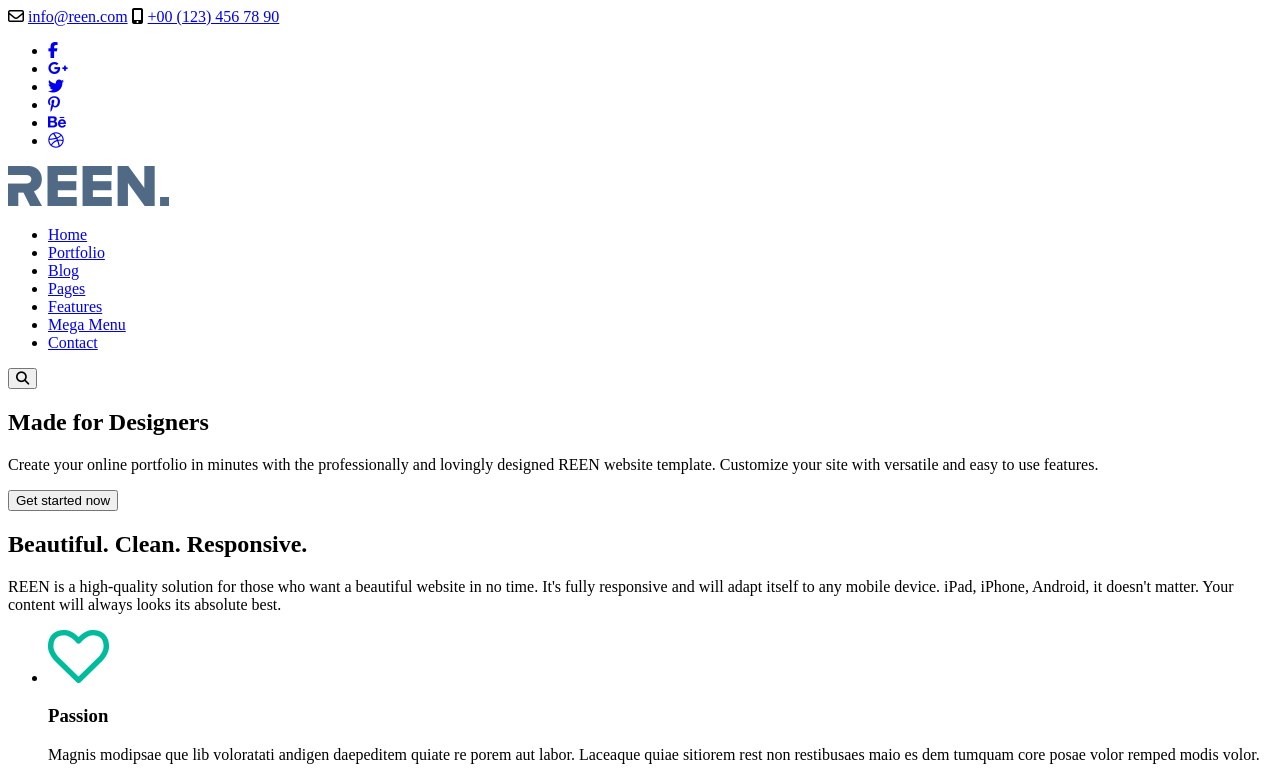
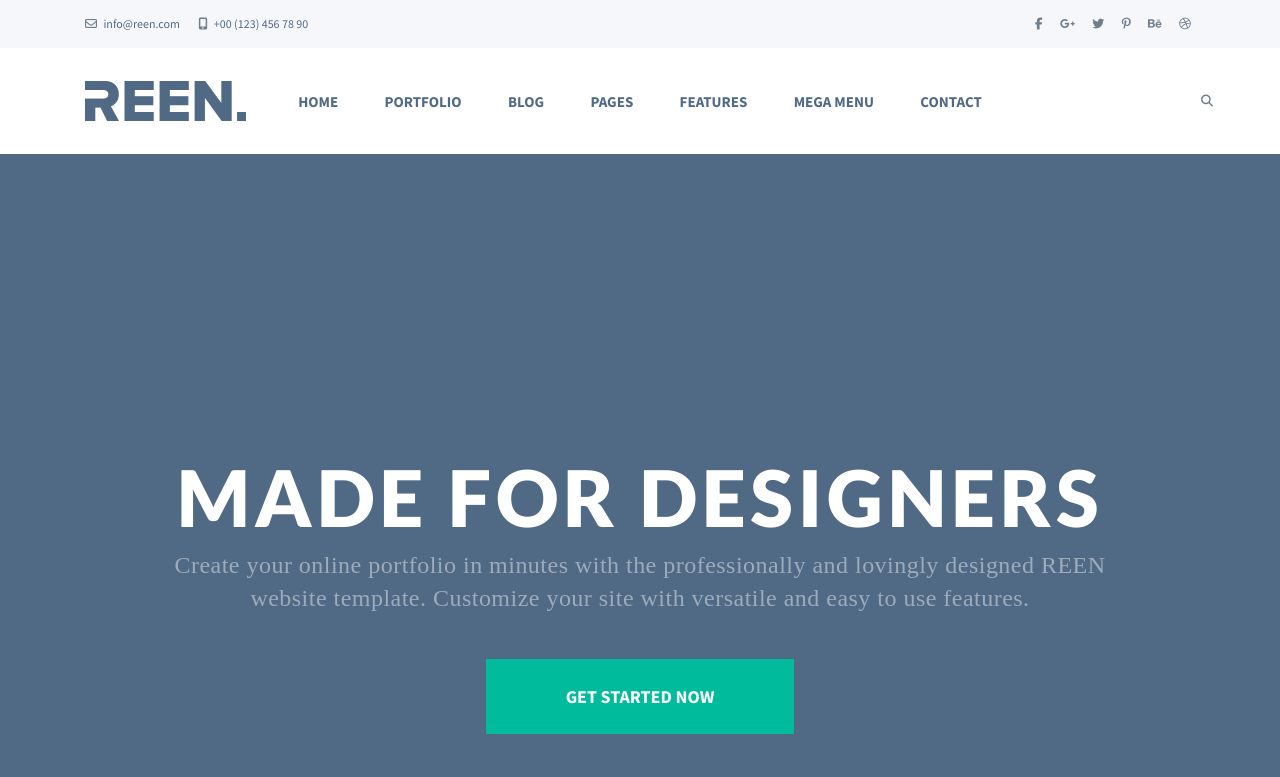
Before and after one commit to iIIya-von-einzbern/ReenBootstrap, a plain HTML site: page index.html in a window 1280 px wide. Shown: the top 777 px of the page. Drawn offline with Linux system fonts and the light colour scheme; the site is published under a folder, as on GitHub Pages, so addresses that start at the root find nothing.

Commit message:
Update index.html
Hotfix

```diff
--- a/index.html
+++ b/index.html
@@ -5,10 +5,10 @@
     <meta name="viewport" content="width=device-width, initial-scale=1.0">
 
     <script src="https://kit.fontawesome.com/677ed62994.js" crossorigin="anonymous"></script>
-    <link rel="stylesheet" href="/css/bootstrap-reboot.min.css">
-    <link rel="stylesheet" href="/css/bootstrap.min.css">
+    <link rel="stylesheet" href="./css/bootstrap-reboot.min.css">
+    <link rel="stylesheet" href="./css/bootstrap.min.css">
 
-    <link rel="stylesheet" href="/css/style.css">
+    <link rel="stylesheet" href="./css/style.css">
 
     <title>Reen</title>
 </head>
```
